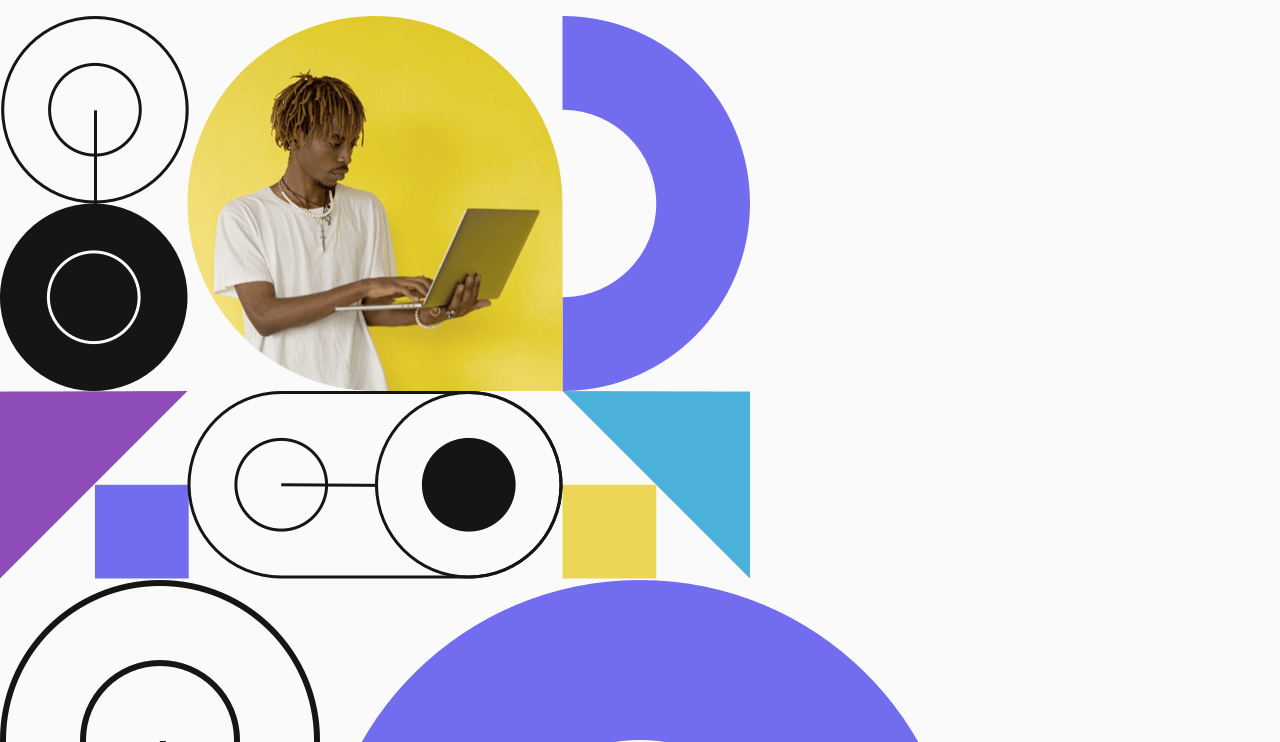
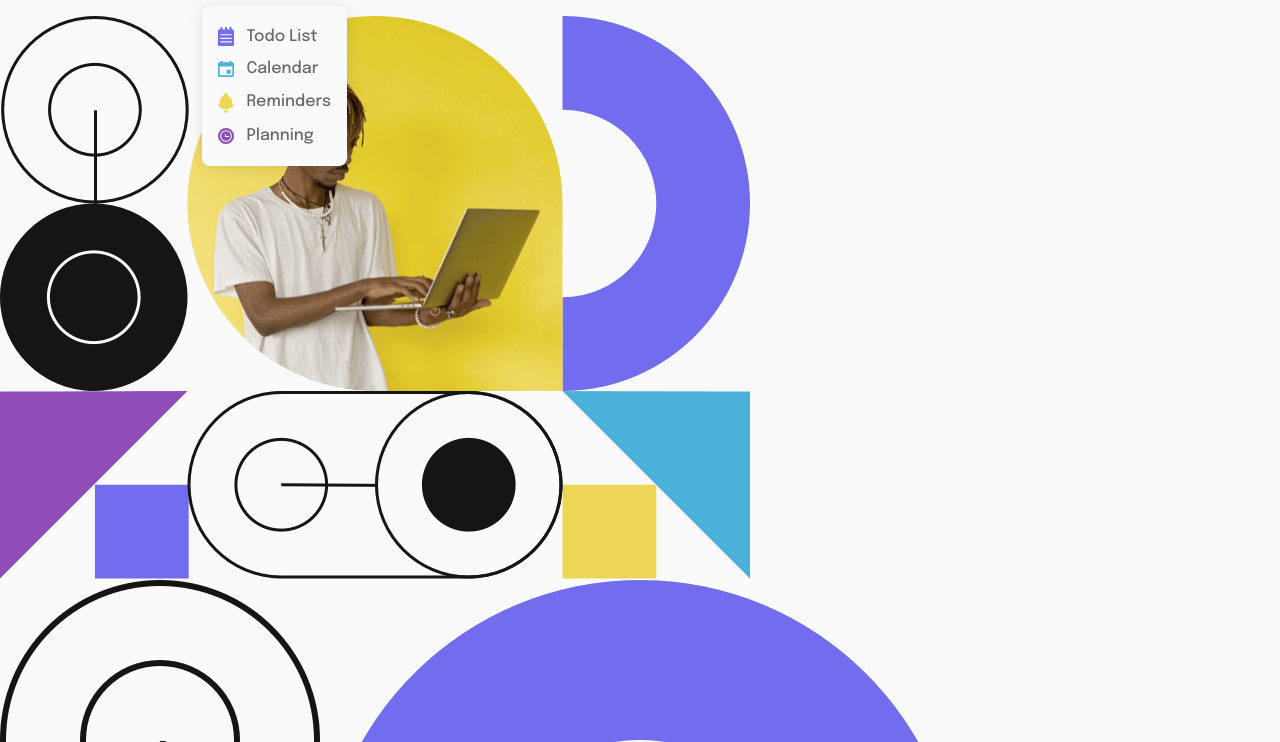
Before and after one commit to davinaleong/fem-intro-section-with-dropdown-navgiation, a website built with Vite: page index.html in a window 1280 px wide. Both pictures are taken after a click on the link "Features". Shown: the part 58-800 px from the top of the page. Built offline with nearby package versions, Linux system fonts and the light colour scheme.

Commit message:
Added dropdown toggle functionality

```diff
--- a/index.html
+++ b/index.html
@@ -69,28 +69,44 @@
               </a>
               <ul class="dropdown-menu" role="list">
                 <li class="dropdown-item">
-                  <a href="#" class="nav-link" data-toggle="dropdown">
-                    <img src="./images/icon-todo.svg" alt="" class="nav-icon"> Todo List
+                  <a href="#" class="nav-link">
+                    <img src="./images/icon-todo.svg" alt="" class="nav-icon" />
+                    Todo List
                   </a>
                 </li>
                 <li class="dropdown-item">
-                  <a href="#" class="nav-link" data-toggle="dropdown">
-                    <img src="./images/icon-calendar.svg" alt="" class="nav-icon"> Calendar
+                  <a href="#" class="nav-link">
+                    <img
+                      src="./images/icon-calendar.svg"
+                      alt=""
+                      class="nav-icon"
+                    />
+                    Calendar
                   </a>
                 </li>
                 <li class="dropdown-item">
-                  <a href="#" class="nav-link" data-toggle="dropdown">
-                    <img src="./images/icon-reminders.svg" alt="" class="nav-icon"> Reminders
+                  <a href="#" class="nav-link">
+                    <img
+                      src="./images/icon-reminders.svg"
+                      alt=""
+                      class="nav-icon"
+                    />
+                    Reminders
                   </a>
                 </li>
                 <li class="dropdown-item">
-                  <a href="#" class="nav-link" data-toggle="dropdown">
-                    <img src="./images/icon-planning.svg" alt="" class="nav-icon"> Planning
+                  <a href="#" class="nav-link">
+                    <img
+                      src="./images/icon-planning.svg"
+                      alt=""
+                      class="nav-icon"
+                    />
+                    Planning
                   </a>
                 </li>
               </ul>
             </li>
-            <li class="nav-item">
+            <li class="nav-item dropdown">
               <a
                 href="#"
                 class="nav-link dropdown-toggle"
@@ -100,25 +116,21 @@
               </a>
               <ul class="dropdown-menu" role="list">
                 <li class="dropdown-item">
-                  <a href="#" class="nav-link" data-toggle="dropdown">
-                    History
-                  </a>
+                  <a href="#" class="nav-link"> History </a>
                 </li>
                 <li class="dropdown-item">
-                  <a href="#" class="nav-link" data-toggle="dropdown">
-                    Our Team
-                  </a>
+                  <a href="#" class="nav-link"> Our Team </a>
                 </li>
                 <li class="dropdown-item">
-                  <a href="#" class="nav-link" data-toggle="dropdown">Blog</a>
+                  <a href="#" class="nav-link">Blog</a>
                 </li>
               </ul>
             </li>
             <li class="nav-item">
-              <a href="#" class="nav-link" data-toggle="dropdown">Careers</a>
+              <a href="#" class="nav-link">Careers</a>
             </li>
             <li class="nav-item">
-              <a href="#" class="nav-link" data-toggle="dropdown">About</a>
+              <a href="#" class="nav-link">About</a>
             </li>
           </ul>
         </nav>
--- a/scripts/main.js
+++ b/scripts/main.js
@@ -0,0 +1,16 @@
+const heroSection = document.querySelector(".hero");
+const dropdownToggles = document.querySelectorAll("a[data-toggle='dropdown']");
+const dropdownMenus = document.querySelectorAll(".dropdown-menu");
+
+dropdownToggles.forEach((node) => {
+  node.addEventListener("click", (e) => {
+    console.log("Dropdown clicked");
+    e.target.parentNode.childNodes[3].setAttribute("data-open", true);
+  });
+});
+
+heroSection.addEventListener("click", (e) => {
+  dropdownMenus.forEach((node) => {
+    node.removeAttribute("data-open");
+  });
+});
--- a/styles/main.css
+++ b/styles/main.css
@@ -145,12 +145,16 @@ body {
   display: none;
   gap: var(--size-100);
   position: absolute;
-  top: var(--size-600);
+  top: var(--size-700);
   padding: var(--size-400);
   background-color: var(--clr-neutral-100);
   border-radius: var(--size-200);
   box-shadow: 0 0 1em 0 rgba(0, 0, 0, 0.1);
   min-width: 7em;
+}
+
+.dropdown-menu[data-open] {
+  display: grid;
 }
 
 /** Content - Primary Header **/
```
